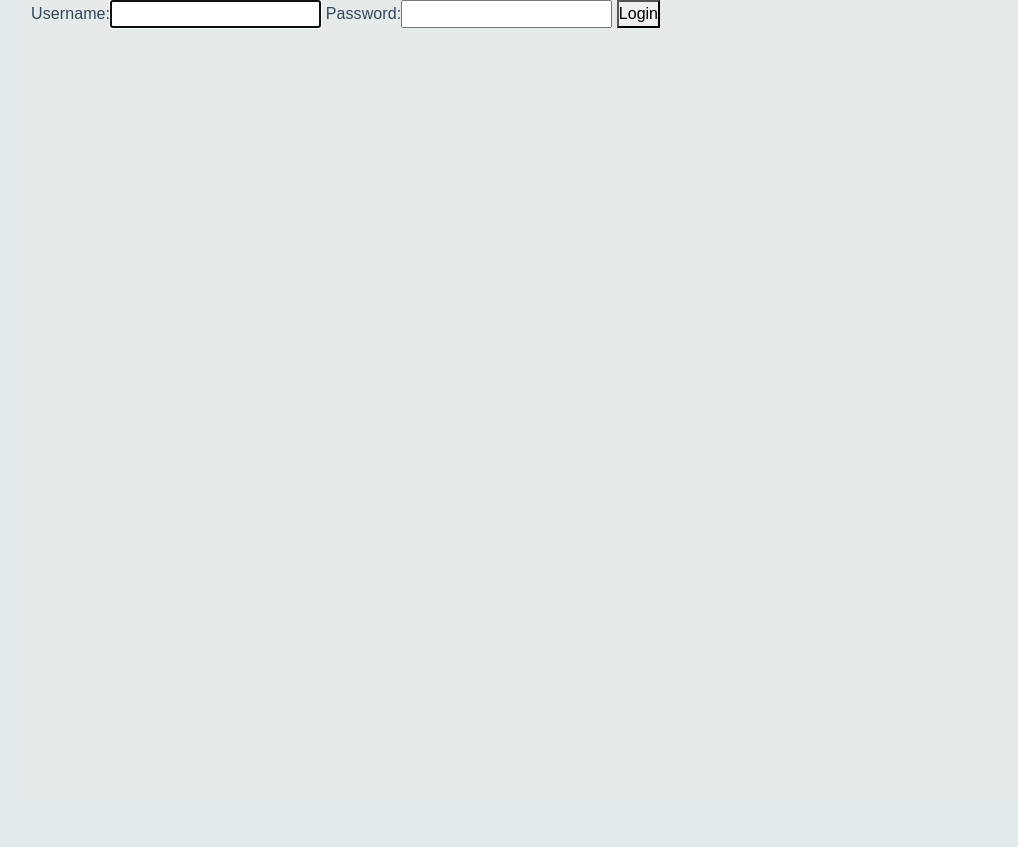
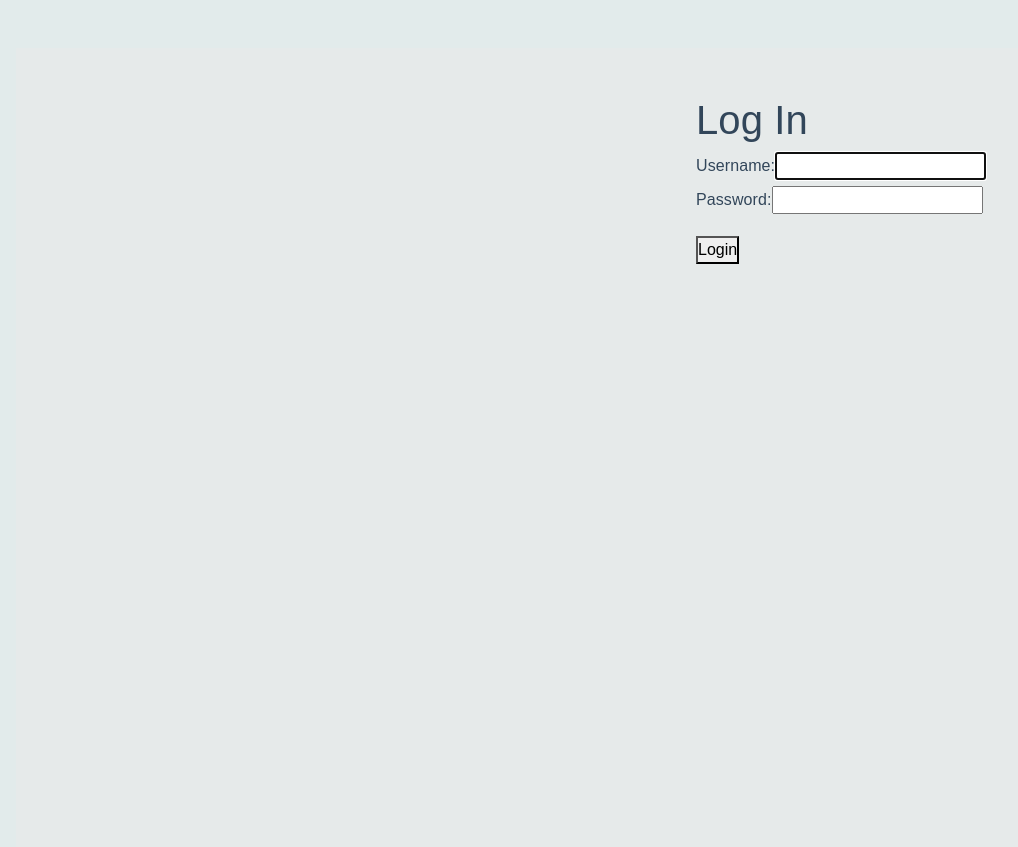
Before and after one commit to Joaxin/django-chatty, a Django app: page /accounts/login/ in a window 1280 px wide. Shown: the top 847 px of the page, without its empty margins (54-1072 px from the left). Before the commit the page ends 29 px from the top, so only its background shows below. Run offline with Django 3.2, Linux system fonts and the light colour scheme; some libraries are stand-ins or nearby versions; some web fonts are replaced.

Commit message:
ver 1.01

```diff
--- a/chat/consumers.py
+++ b/chat/consumers.py
@@ -57,7 +57,7 @@ User = get_user_model()
 class ChatConsumer(WebsocketConsumer):
 
     def fetch_messages(self, data):
-        messages = Message.last_10_messages()
+        messages = Message.last_messages(25)
         content = {
             'command': 'messages',
             'messages': self.messages_to_json(messages)
--- a/chat/templates/chat/index.html
+++ b/chat/templates/chat/index.html
@@ -7,6 +7,7 @@ What chat room would you like to enter?<br />
 <input id="room-name-input" type="text" size="100" /><br />
 <input id="room-name-submit" type="button" value="Enter" />
 {% endblock %}
+
 {% block content_js %}
 <script>
     document.querySelector('#room-name-input').focus();
--- a/chat/templates/chat/login.html
+++ /dev/null
@@ -1,11 +0,0 @@
-<!-- chat/templates/chat/index.html -->
-{% extends "base.html" %}
-{% block title %}login{% endblock %}
-
-{% block content %}
-<form action="." method="POST">
-    {% csrf_token %}
-    {{ form }}
-    <button>Login</button>
-</form>
-{% endblock %}
--- a/chat/templates/chat/room.html
+++ b/chat/templates/chat/room.html
@@ -108,7 +108,7 @@
     var pTag = document.createElement('p');
     var tTag = document.createElement('time');
     tTag.className = "time";
-    tTag.textContent = data.timestamp.substring(10, 16);
+    tTag.textContent = data.timestamp.substring(10, 16) + author;
     pTag.textContent = data.content;
 
     imgTag.src = "{% static 'avatars/dontdothis.jpg' %}";
--- a/chat/urls.py
+++ b/chat/urls.py
@@ -5,6 +5,6 @@ from . import views
 app_name = "chat"
 urlpatterns = [
     path('chat/', views.index, name="index"),
-    path('accounts/login/', LoginView.as_view(template_name='chat/login.html'), name="login"),
+    path('accounts/login/', LoginView.as_view(template_name='authentication/login.html'), name="login"),
     path('chat/<str:room_name>/', views.room, name='room'),
 ]
--- a/requirements.txt
+++ b/requirements.txt
@@ -14,7 +14,6 @@ hyperlink>=18.0.0
 idna>=2.7
 incremental>=17.5.0
 msgpack>=0.5.6
-psycopg2-binary>=2.7.5
 PyHamcrest>=1.9.0
 pytz>=2018.7
 six>=1.11.0
--- /dev/null
+++ b/templates/authentication/login.html
@@ -0,0 +1,37 @@
+<!-- chat/templates/chat/index.html -->
+{% extends "base.html" %}
+{% block title %}login{% endblock %}
+
+{% block content %}
+<div class="container py-5 my-5">
+  <div class=" row justify-content-end">
+    <div class="col-12 col-md-8 col-lg-6 col-xl-5 text-left">
+        <div class="row">
+          <div class="col">
+            <h1>Log In</h1>
+          </div>
+        </div>
+        <form action="." method="POST">
+          {% csrf_token %}
+          {{ form |linebreaks}}
+          <!-- <div class="row">
+              <div class="col mt-4">
+                <input type="text" class="form-control" placeholder="Name">
+              </div>
+            </div>
+            <div class="row mt-4">
+              <div class="col">
+                <input type="password" class="form-control" placeholder="Password">
+              </div>
+            </div> -->
+              <button>Login</button>
+            <!-- <div class="row mt-4">
+              <div class="col">
+                <button class="btn btn-secondary" type="button">Login</button>
+              </div>
+            </div> -->
+      </form>
+      </div>
+    </div>
+</div>
+{% endblock %}
--- a/templates/base.html
+++ b/templates/base.html
@@ -103,9 +103,8 @@
 </head>
 
 <body>
-  <div class="container">
-    {% block content %} {% endblock %}
-  </div>
+  {% block content %} {% endblock %}
+
   {% block content_js %}
 
   {% endblock %}
```
Also changed, not shown: chat/models.py (+2 -5 lines), chat/views.py (+6 -12 lines), README.md, db.sqlite3, django-chatty.png (added), static/avatars/pig.png (deleted), 1 other file.
